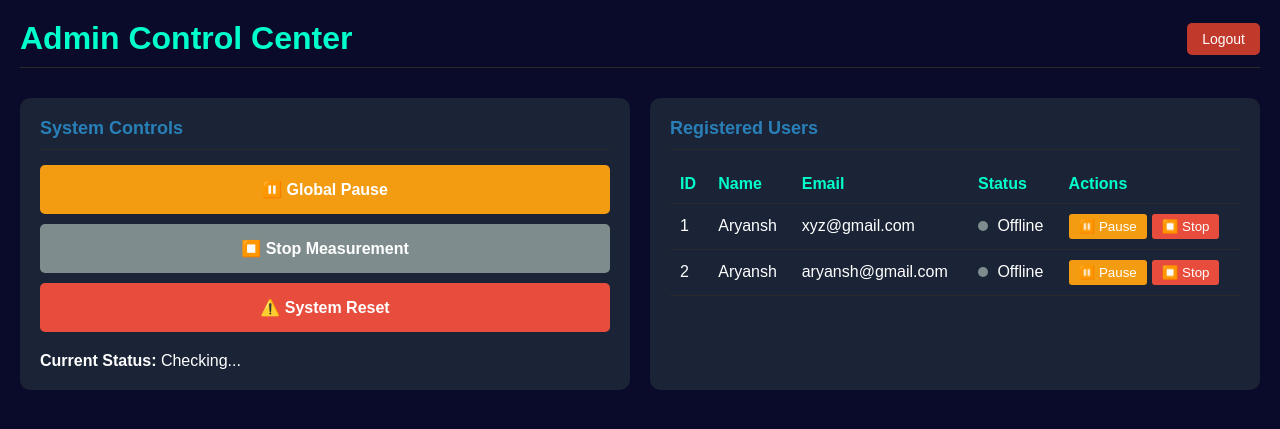
After one commit to Aryansh-kr/Health_Monitoring_GUI_BTP, a Flask app: page /admin in a window 1280 px wide. The commit adds this page. Shown: the top 429 px of the page. Run offline with Flask 3, Linux system fonts and the light colour scheme; a user stored in the database is signed in; data comes from the database, SQL or seed files in the repository.

Commit message:
Initial commit

```diff
--- a/app.py
+++ b/app.py
@@ -212,6 +212,116 @@ def master_dashboard():
 def bp_page():
     return render_template("bp.html", title="Blood Pressure", icon="🩸")
 
+# -------------------------
+# ADMIN PANEL
+# -------------------------
+ADMIN_CREDENTIALS = {'username': 'Aryansh', 'password': '1234'}
+
+@app.route('/admin/login', methods=['GET', 'POST'])
+def admin_login():
+    if request.method == 'POST':
+        username = request.form.get('username')
+        password = request.form.get('password')
+        if username == ADMIN_CREDENTIALS['username'] and password == ADMIN_CREDENTIALS['password']:
+            session['admin_user'] = username
+            return redirect('/admin')
+        else:
+            return render_template('admin_login.html', error="Invalid Credentials")
+    return render_template('admin_login.html')
+
+@app.route('/admin')
+def admin_panel():
+    if 'admin_user' not in session:
+        return redirect('/admin/login')
+    return render_template('admin_panel.html')
+
+@app.route('/admin/logout')
+def admin_logout():
+    session.pop('admin_user', None)
+    return redirect('/admin/login')
+
+@app.route('/api/admin/users')
+def api_admin_users():
+    if 'admin_user' not in session:
+        return jsonify({'error': 'Unauthorized'}), 401
+
+    conn = sqlite3.connect("users.db")
+    cur = conn.cursor()
+    cur.execute("SELECT id, name, email FROM users")
+    db_users = cur.fetchall()
+    conn.close()
+
+    users_list = []
+    current_time = time.time()
+
+    for row in db_users:
+        username = row[1]
+        state = USER_STATES.get(username, {'paused': False, 'stopped': False, 'last_seen': 0})
+        is_live = (current_time - state['last_seen']) < 10  # Consider live if seen in last 10s
+
+        users_list.append({
+            'id': row[0],
+            'name': username,
+            'email': row[2],
+            'is_live': is_live,
+            'is_paused': state['paused'],
+            'is_stopped': state['stopped']
+        })
+
+    return jsonify({'users': users_list})
+
+@app.route('/api/admin/user/<username>/action', methods=['POST'])
+def api_admin_user_action(username):
+    if 'admin_user' not in session:
+        return jsonify({'error': 'Unauthorized'}), 401
+
+    action = request.json.get('action')
+
+    if username not in USER_STATES:
+        USER_STATES[username] = {'paused': False, 'stopped': False, 'last_seen': 0}
+
+    if action == 'pause':
+        USER_STATES[username]['paused'] = True
+    elif action == 'resume':
+        USER_STATES[username]['paused'] = False
+    elif action == 'stop':
+        USER_STATES[username]['stopped'] = True
+    elif action == 'start': # Optional: allow restarting
+        USER_STATES[username]['stopped'] = False
+
+    return jsonify({'message': f'Action {action} performed for {username}', 'state': USER_STATES[username]})
+
+@app.route('/api/admin/system/pause', methods=['POST'])
+def api_admin_pause():
+    if 'admin_user' not in session:
+        return jsonify({'error': 'Unauthorized'}), 401
+
+    global paused
+    paused = not paused
+    return jsonify({'paused': paused, 'message': 'System pause state toggled'})
+
+@app.route('/api/admin/system/stop', methods=['POST'])
+def api_admin_stop():
+    if 'admin_user' not in session:
+        return jsonify({'error': 'Unauthorized'}), 401
+
+    global MEASUREMENT_START_TIME
+    MEASUREMENT_START_TIME = None
+    # Note: isMeasuring is a frontend state, backend just controls the data flow via timestamps
+    return jsonify({'message': 'Measurement stopped'})
+
+@app.route('/api/admin/system/reset', methods=['POST'])
+def api_admin_reset():
+    if 'admin_user' not in session:
+        return jsonify({'error': 'Unauthorized'}), 401
+
+    global ECG_BUFFER, PPG_BUFFERS, MEASUREMENT_START_TIME, WAVEFORM_START_TIME
+    ECG_BUFFER = []
+    PPG_BUFFERS = {'ir': [], 'red': [], 'green': []}
+    MEASUREMENT_START_TIME = None
+    WAVEFORM_START_TIME = None
+    return jsonify({'message': 'System buffers and state reset'})
+
 
 # -------------------------
 # API: System / Connectivity
@@ -331,13 +441,33 @@ def api_start_measurement():
 
     return jsonify({"status": "started", "start_time": MEASUREMENT_START_TIME})
 
+# Global user state tracking
+USER_STATES = {}
+
 @app.route('/api/data')
 def api_get_data():
     """
     Return a snapshot of simulated sensor data along with internal buffers.
     This is the main API used by dashboards.
     """
-    global MEASUREMENT_START_TIME, WAVEFORM_START_TIME, ECG_BUFFER, PPG_BUFFERS
+    global MEASUREMENT_START_TIME, WAVEFORM_START_TIME, ECG_BUFFER, PPG_BUFFERS, USER_STATES
+
+    current_user = session.get('user')
+    if current_user:
+        # Initialize or update user state
+        if current_user not in USER_STATES:
+            USER_STATES[current_user] = {'paused': False, 'stopped': False, 'last_seen': 0}
+
+        USER_STATES[current_user]['last_seen'] = time.time()
+
+        # Check for stop/pause
+        if USER_STATES[current_user]['stopped']:
+            return jsonify({"status": "stopped"})
+
+        if USER_STATES[current_user]['paused']:
+            # Return current data but don't advance buffers or time if we were simulating per-user
+            # For now, just send a flag so frontend knows to pause
+            return jsonify({"status": "paused", "timestamp": datetime.now().isoformat()})
 
     current_time = time.time()
 
@@ -711,11 +841,9 @@ def get_duration():
 # Load models
 current_dir = os.path.dirname(os.path.abspath(__file__))
 try:
-    # model_sbp = joblib.load(os.path.join(current_dir, "sys.joblib"))
-    # model_dbp = joblib.load(os.path.join(current_dir, "dys.joblib"))
-    # logging.info("BP models loaded successfully")
-    model_sbp = None
-    model_dbp = None
+    model_sbp = joblib.load(os.path.join(current_dir, "sys.joblib"))
+    model_dbp = joblib.load(os.path.join(current_dir, "dys.joblib"))
+    logging.info("BP models loaded successfully")
 except Exception as e:
     logging.error(f"Error loading models: {e}")
     model_sbp = None
@@ -825,9 +953,17 @@ def predict():
         data = np.array(data, dtype=float)
         filt = butter_bandpass_filter(data, fs=fs)
 
-        # Simulate BP values
-        sbp = random.randint(110, 130)
-        dbp = random.randint(70, 85)
+        # Feature extraction
+        features = extract_features(filt)
+
+        # Predict BP
+        if model_sbp and model_dbp:
+            sbp = int(model_sbp.predict(features)[0])
+            dbp = int(model_dbp.predict(features)[0])
+        else:
+            # Fallback if models failed to load
+            sbp = random.randint(110, 130)
+            dbp = random.randint(70, 85)
 
         # Generate synthetic ECG data for visualization
         # Create a simple PQRST-like waveform repeated
@@ -850,6 +986,7 @@ def predict():
             "ecg": ecg_data
         })
     except Exception as e:
+        logging.error(f"Prediction error: {e}")
         return jsonify({"error": str(e)}), 500
 
 # -------------------------
--- /dev/null
+++ b/templates/admin_panel.html
@@ -0,0 +1,279 @@
+<!DOCTYPE html>
+<html lang="en">
+
+<head>
+    <meta charset="UTF-8">
+    <meta name="viewport" content="width=device-width, initial-scale=1.0">
+    <title>Admin Control Center</title>
+    <style>
+        body {
+            font-family: Arial, sans-serif;
+            background-color: #0a0a2a;
+            color: #ffffff;
+            margin: 0;
+            padding: 20px;
+        }
+
+        .header {
+            display: flex;
+            justify-content: space-between;
+            align-items: center;
+            margin-bottom: 30px;
+            border-bottom: 1px solid #2a2a2a;
+            padding-bottom: 10px;
+        }
+
+        h1 {
+            color: #00ffcc;
+            margin: 0;
+        }
+
+        .logout-btn {
+            background-color: #c0392b;
+            color: white;
+            padding: 8px 15px;
+            text-decoration: none;
+            border-radius: 5px;
+            font-size: 14px;
+        }
+
+        .grid {
+            display: grid;
+            grid-template-columns: 1fr 1fr;
+            gap: 20px;
+        }
+
+        .card {
+            background-color: #1a2436;
+            padding: 20px;
+            border-radius: 10px;
+        }
+
+        .card h2 {
+            margin-top: 0;
+            border-bottom: 1px solid #2a2a2a;
+            padding-bottom: 10px;
+            font-size: 18px;
+            color: #2980b9;
+        }
+
+        .control-btn {
+            display: block;
+            width: 100%;
+            padding: 15px;
+            margin-bottom: 10px;
+            border: none;
+            border-radius: 5px;
+            cursor: pointer;
+            font-size: 16px;
+            font-weight: bold;
+            transition: opacity 0.3s;
+        }
+
+        .control-btn:hover {
+            opacity: 0.9;
+        }
+
+        .btn-pause {
+            background-color: #f39c12;
+            color: white;
+        }
+
+        .btn-reset {
+            background-color: #e74c3c;
+            color: white;
+        }
+
+        .btn-stop {
+            background-color: #7f8c8d;
+            color: white;
+        }
+
+        table {
+            width: 100%;
+            border-collapse: collapse;
+            margin-top: 10px;
+        }
+
+        th,
+        td {
+            text-align: left;
+            padding: 10px;
+            border-bottom: 1px solid #2a2a2a;
+        }
+
+        th {
+            color: #00ffcc;
+        }
+
+        .status-indicator {
+            display: inline-block;
+            width: 10px;
+            height: 10px;
+            border-radius: 50%;
+            margin-right: 5px;
+        }
+
+        .status-active {
+            background-color: #2ecc71;
+        }
+
+        .status-paused {
+            background-color: #f39c12;
+        }
+
+        .status-idle {
+            background-color: #7f8c8d;
+        }
+    </style>
+</head>
+
+<body>
+    <div class="header">
+        <h1>Admin Control Center</h1>
+        <a href="/admin/logout" class="logout-btn">Logout</a>
+    </div>
+
+    <div class="grid">
+        <!-- System Controls -->
+        <div class="card">
+            <h2>System Controls</h2>
+            <button class="control-btn btn-pause" onclick="toggleGlobalPause()" id="pauseBtn">
+                ⏸️ Global Pause
+            </button>
+            <button class="control-btn btn-stop" onclick="stopMeasurement()">
+                ⏹️ Stop Measurement
+            </button>
+            <button class="control-btn btn-reset" onclick="resetSystem()">
+                ⚠️ System Reset
+            </button>
+            <div style="margin-top: 20px;">
+                <strong>Current Status:</strong>
+                <span id="systemStatus">Checking...</span>
+            </div>
+        </div>
+
+        <!-- User Management -->
+        <div class="card">
+            <h2>Registered Users</h2>
+            <table id="userTable">
+                <thead>
+                    <tr>
+                        <th>ID</th>
+                        <th>Name</th>
+                        <th>Email</th>
+                        <th>Status</th>
+                        <th>Actions</th>
+                    </tr>
+                </thead>
+                <tbody>
+                    <!-- Users will be populated here -->
+                </tbody>
+            </table>
+        </div>
+    </div>
+
+    <script>
+        let isPaused = false;
+
+        function fetchUsers() {
+            fetch('/api/admin/users')
+                .then(res => res.json())
+                .then(data => {
+                    const tbody = document.querySelector('#userTable tbody');
+                    tbody.innerHTML = '';
+                    data.users.forEach(user => {
+                        const tr = document.createElement('tr');
+
+                        // Status Badge
+                        let statusHtml = '<span class="status-indicator status-idle"></span> Offline';
+                        if (user.is_live) {
+                            statusHtml = '<span class="status-indicator status-active"></span> 🔴 Live';
+                        }
+                        if (user.is_stopped) {
+                            statusHtml = '<span class="status-indicator status-idle"></span> ⏹️ Stopped';
+                        }
+
+                        // Action Buttons
+                        let actionHtml = '';
+                        if (user.is_paused) {
+                            actionHtml += `<button onclick="performUserAction('${user.name}', 'resume')" style="background:#2ecc71; border:none; color:white; padding:5px 10px; border-radius:3px; cursor:pointer; margin-right:5px;">▶️ Resume</button>`;
+                        } else {
+                            actionHtml += `<button onclick="performUserAction('${user.name}', 'pause')" style="background:#f39c12; border:none; color:white; padding:5px 10px; border-radius:3px; cursor:pointer; margin-right:5px;">⏸️ Pause</button>`;
+                        }
+
+                        if (!user.is_stopped) {
+                            actionHtml += `<button onclick="performUserAction('${user.name}', 'stop')" style="background:#e74c3c; border:none; color:white; padding:5px 10px; border-radius:3px; cursor:pointer;">⏹️ Stop</button>`;
+                        } else {
+                            actionHtml += `<button onclick="performUserAction('${user.name}', 'start')" style="background:#3498db; border:none; color:white; padding:5px 10px; border-radius:3px; cursor:pointer;">🔄 Restart</button>`;
+                        }
+
+                        tr.innerHTML = `
+                            <td>${user.id}</td>
+                            <td>${user.name}</td>
+                            <td>${user.email}</td>
+                            <td>${statusHtml}</td>
+                            <td>${actionHtml}</td>
+                        `;
+                        tbody.appendChild(tr);
+                    });
+                });
+        }
+
+        function performUserAction(username, action) {
+            fetch(`/api/admin/user/${username}/action`, {
+                method: 'POST',
+                headers: { 'Content-Type': 'application/json' },
+                body: JSON.stringify({ action: action })
+            })
+                .then(res => res.json())
+                .then(data => {
+                    // alert(data.message);
+                    fetchUsers(); // Refresh immediately
+                });
+        }
+
+        function toggleGlobalPause() {
+            fetch('/api/admin/system/pause', { method: 'POST' })
+                .then(res => res.json())
+                .then(data => {
+                    isPaused = data.paused;
+                    updatePauseButton();
+                    alert('System ' + (isPaused ? 'Paused' : 'Resumed'));
+                });
+        }
+
+        function stopMeasurement() {
+            if (confirm('Stop current measurement for all users?')) {
+                fetch('/api/admin/system/stop', { method: 'POST' })
+                    .then(res => res.json())
+                    .then(data => alert(data.message));
+            }
+        }
+
+        function resetSystem() {
+            if (confirm('WARNING: This will clear all data buffers. Continue?')) {
+                fetch('/api/admin/system/reset', { method: 'POST' })
+                    .then(res => res.json())
+                    .then(data => alert(data.message));
+            }
+        }
+
+        function updatePauseButton() {
+            const btn = document.getElementById('pauseBtn');
+            if (isPaused) {
+                btn.textContent = '▶️ Resume System';
+                btn.style.backgroundColor = '#2ecc71';
+            } else {
+                btn.textContent = '⏸️ Global Pause';
+                btn.style.backgroundColor = '#f39c12';
+            }
+        }
+
+        // Initial Load and Poll
+        fetchUsers();
+        setInterval(fetchUsers, 2000); // Poll every 2 seconds
+    </script>
+</body>
+
+</html>
```
Also changed, not shown: templates/admin_login.html (added, +83 -0 lines), templates/dashboard.html (+8 -14 lines).
